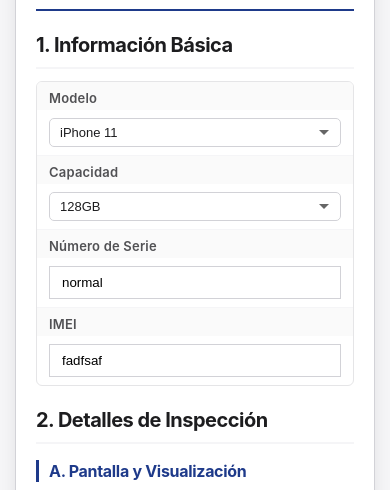
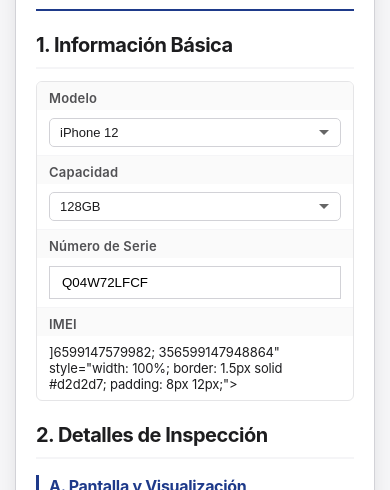
Before and after one commit to CABBONE-CHEN/phone_report, a plain HTML site: page iPhone12_128GB_紫色_Q04W72LFCF_IMEI-356599147579982_356599147948864.html in a window 390 px wide. Shown: the part 329-819 px from the top of the page. Drawn offline with Linux system fonts and the light colour scheme.

Commit message:
上传验机报告: iPhone12_128GB_紫色_Q04W72LFCF_IMEI-356599147579982_356599147948864.html

```diff
--- a/iPhone12_128GB_紫色_Q04W72LFCF_IMEI-356599147579982_356599147948864.html
+++ b/iPhone12_128GB_紫色_Q04W72LFCF_IMEI-356599147579982_356599147948864.html
@@ -470,9 +470,9 @@
                     <td class="value">
                         <select class="result-select" id="deviceModel">
                             <option value="iPhone 11">iPhone 11</option>
-                            <option value="iPhone 12">iPhone 12</option>
+                            <option value="iPhone 12" selected="selected">iPhone 12</option>
                             <option value="iPhone 13">iPhone 13</option>
-                            <option value="iPhone 15" >iPhone 15</option>
+                            <option value="iPhone 15">iPhone 15</option>
                         </select>
                     </td>
                 </tr>
@@ -482,20 +482,20 @@
                         <select class="result-select" id="deviceCapacity">
                             <option value="64GB">64GB</option>
                             <option value="128GB" selected="selected">128GB</option>
-                            <option value="256GB" >256GB</option>
+                            <option value="256GB">256GB</option>
                         </select>
                     </td>
                 </tr>
                 <tr>
                     <td class="label" data-key="serialNumber">Serial Number</td>
                     <td class="value">
-                        <input type="text" id="serialNumber" class="result-select" placeholder="请输入设备序列号" value="normal" style="width: 100%; border: 1.5px solid #d2d2d7; padding: 8px 12px;">
+                        <input type="text" id="serialNumber" class="result-select" placeholder="请输入设备序列号" value="Q04W72LFCF" style="width: 100%; border: 1.5px solid #d2d2d7; padding: 8px 12px;">
                     </td>
                 </tr>
                 <tr>
                     <td class="label" data-key="imei">IMEI</td>
                     <td class="value">
-                        <input type="text" id="imei" class="result-select" placeholder="请输入IMEI" value="fadfsaf" style="width: 100%; border: 1.5px solid #d2d2d7; padding: 8px 12px;">
+                        ]6599147579982; 356599147948864" style="width: 100%; border: 1.5px solid #d2d2d7; padding: 8px 12px;">
                     </td>
                 </tr>
             </tbody></table>
```
